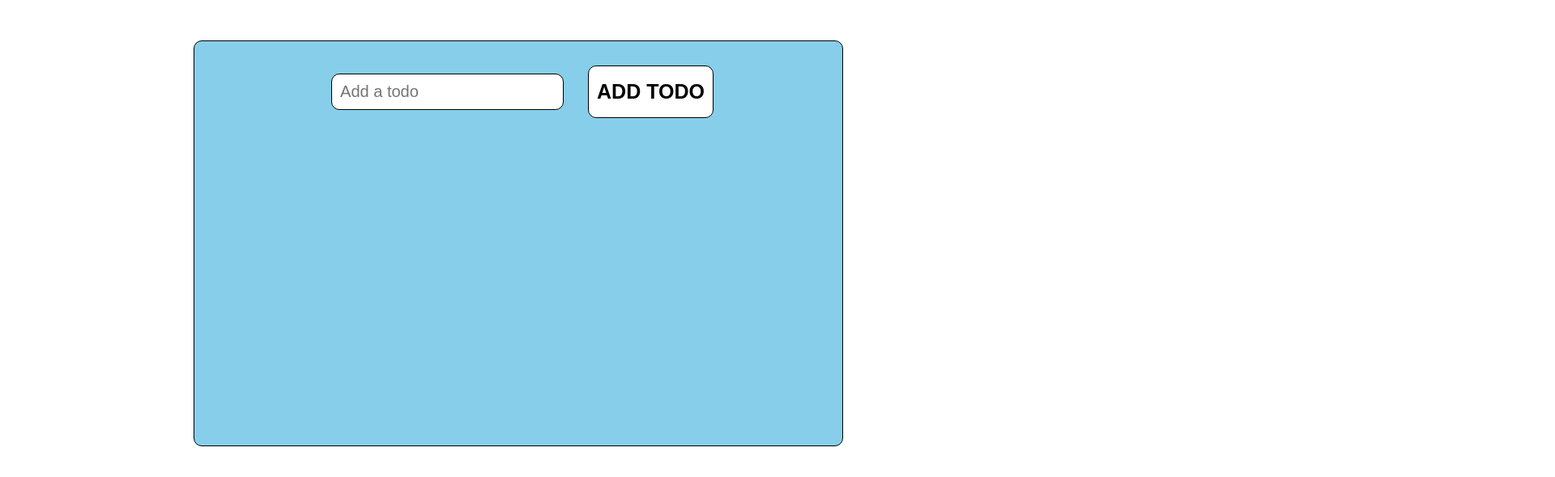
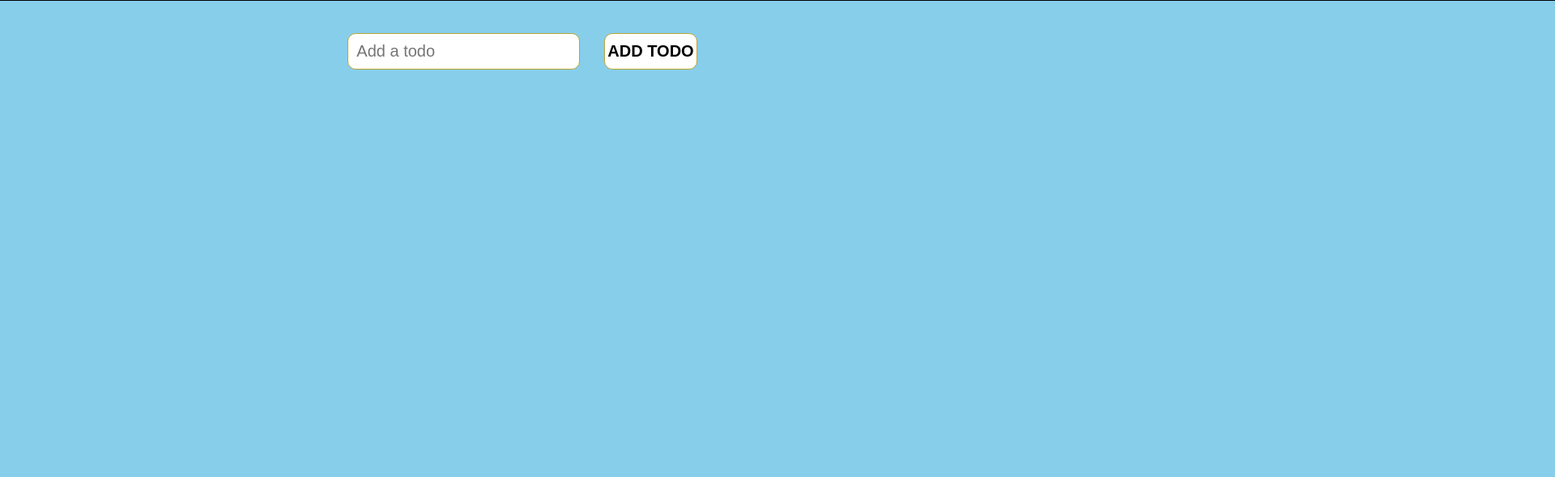
Before and after one commit to samueltezera28/LGMVIP-Web-01, a React (Create React App) app: page / in a window 1280 px wide. Shown: the top 590 px of the page at 81% size, 1920 px wide, since content can reach past the window. Built offline with nearby package versions, Linux system fonts and the light colour scheme.

Commit message:
production build

```diff
--- a/src/App.css
+++ b/src/App.css
@@ -1,11 +1,11 @@
 .Todo-list-container {
-  margin: 5rem;
+  margin: 0;
   display: flex;
   justify-content: center;
   align-items: flex-start;
-  width: 80rem;
+  width: 800rem;
   border: 1px solid black;
-  min-height: 50rem;
+  min-height: 500rem;
   background-color: skyblue;
   border-radius: 1rem;
 }
@@ -20,7 +20,8 @@
 }
 
 .todo-form input {
-  border: 1px solid black;
+  border: 1px solid rgb(189, 167, 47);
+  ;
   font-size: 2rem;
   padding: 1rem;
   margin: 1rem;
@@ -30,13 +31,15 @@
 
 
 .todo-form button {
-  border: 1px solid black;
+  border: 1px solid rgb(189, 167, 47);
   border-radius: 1rem;
   background-color: white;
-  padding: 1rem;
+  padding: 0.3rem;
+  height: 4.5rem;
   cursor: pointer;
   font-weight: 600;
-  font-size: 2.5rem;
+  font-size: 2rem;
+  margin: auto;
 }
 
 .todo-form button:hover {
```
